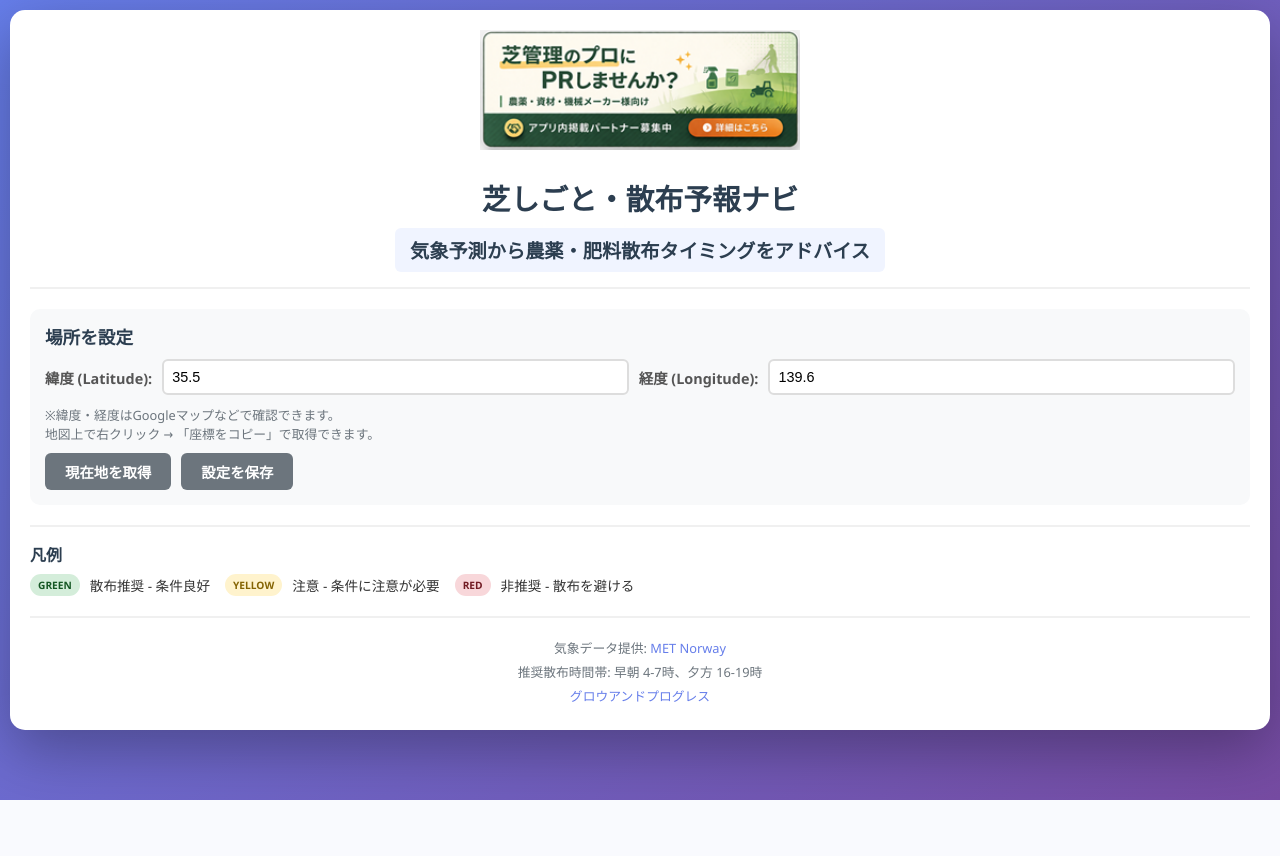
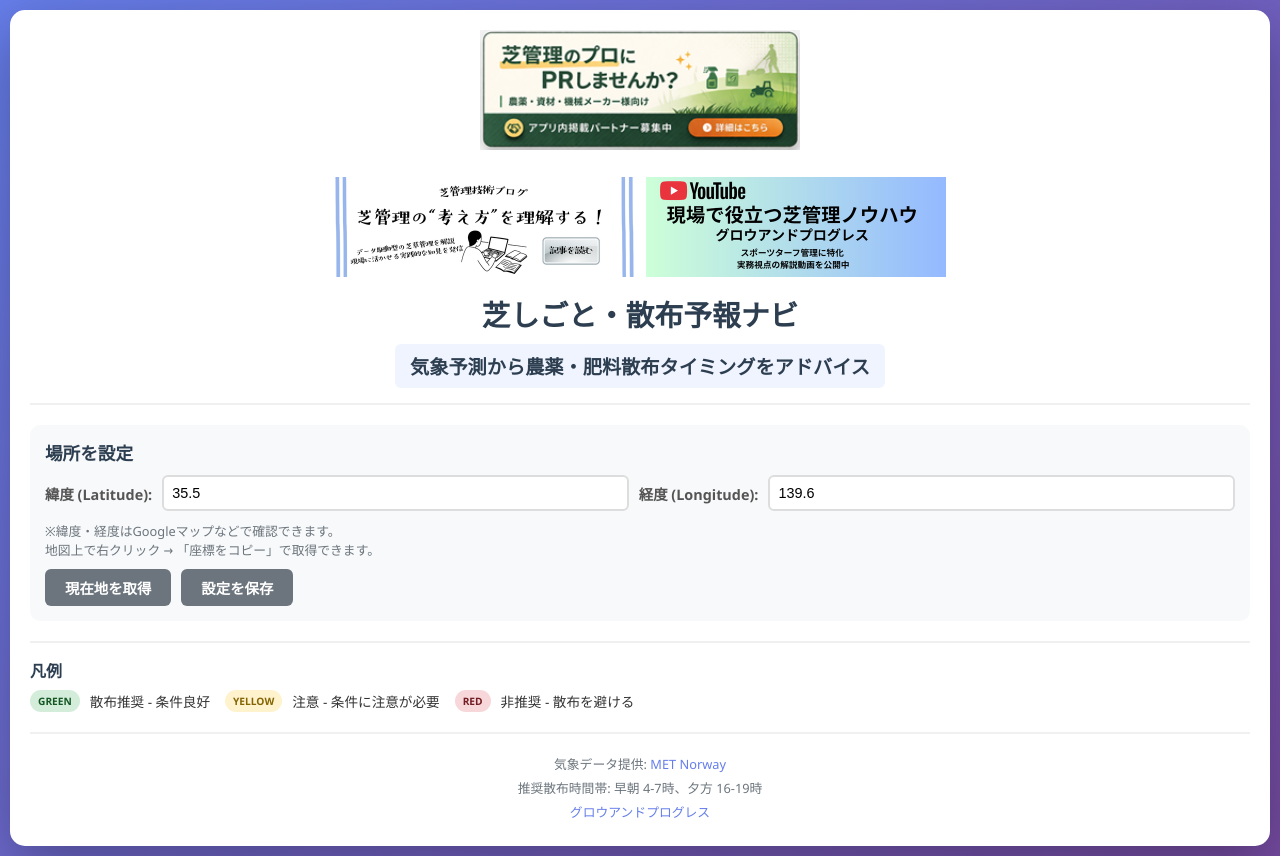
Before and after one commit to hitoshi4148/spray-forecast, a Flask app: page / in a window 1280 px wide. Before the commit the page ends 800 px from the top, so only its background shows below. Run offline with Flask 3, Linux system fonts and the light colour scheme.

Commit message:
Add blog and YouTube banners (300x100) below PR banner
Made-with: Cursor

```diff
--- a/static/style.css
+++ b/static/style.css
@@ -34,6 +34,27 @@ body {
 .banner-pr img {
     width: 320px;
     height: 120px;
+    max-width: none;
+    vertical-align: bottom;
+}
+
+.banner-row {
+    display: flex;
+    flex-wrap: wrap;
+    justify-content: center;
+    align-items: center;
+    gap: 12px;
+    margin-bottom: 16px;
+}
+
+.banner-row a {
+    display: inline-block;
+    line-height: 0;
+}
+
+.banner-row img {
+    width: 300px;
+    height: 100px;
     max-width: none;
     vertical-align: bottom;
 }
--- a/templates/index.html
+++ b/templates/index.html
@@ -20,6 +20,14 @@
         <div class="banner-pr">
             <a href="https://www.turf-tools.jp/services-4" target="_blank" rel="noopener noreferrer">
                 <img src="{{ url_for('static', filename='banner_pr_size1.png') }}" alt="芝管理のプロにPRしませんか？農薬・資材・機械メーカー様向け アプリ内掲載パートナー募集中" width="320" height="120">
+            </a>
+        </div>
+        <div class="banner-row">
+            <a href="https://www.turf-tools.jp/blog" target="_blank" rel="noopener noreferrer">
+                <img src="{{ url_for('static', filename='bloglink.png') }}" alt="芝管理技術ブログ — 芝管理の考え方を理解する" width="300" height="100">
+            </a>
+            <a href="https://www.youtube.com/channel/UCSRU0zk4Fj1ETWqMRlJDPJQ" target="_blank" rel="noopener noreferrer">
+                <img src="{{ url_for('static', filename='youtubelink.png') }}" alt="YouTube — 現場で役立つ芝管理ノウハウ グロウアンドプログレス" width="300" height="100">
             </a>
         </div>
         <header>
```
Also changed, not shown: static/bloglink.png (added), static/youtubelink.png (added).
